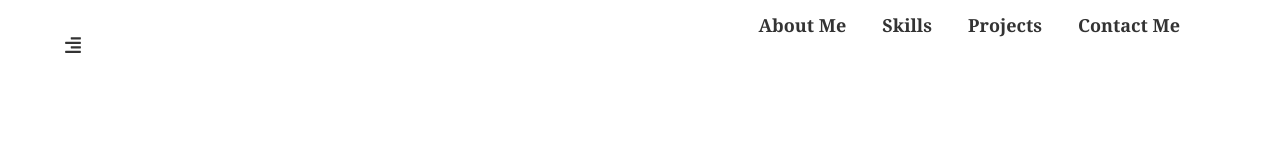
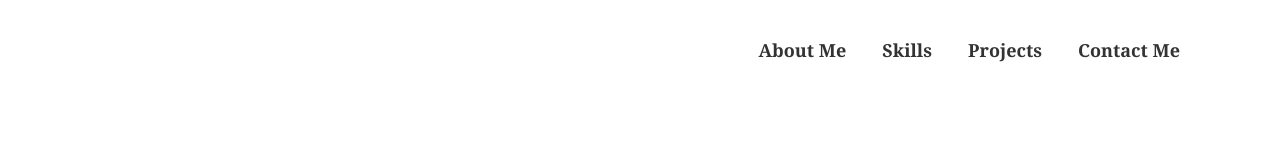
Before and after one commit to mmikita/portfolio, a Gatsby site: page / in a window 1280 px wide. Built offline with nearby package versions, Linux system fonts and the light colour scheme; Gatsby itself is replaced by a stand-in of ours.

Commit message:
no message

```diff
--- a/src/components/Navbar.js
+++ b/src/components/Navbar.js
@@ -7,9 +7,9 @@ const Navbar = () => {
         <nav className="navbar">
             <div className="nav-center">
                 <div className="nav-header">
-
-                    <button type="button" className="toggle-btn"></button>
-                    <FaAlignRight></FaAlignRight>
+                    <button type="button" className="toggle-btn">
+                    </button>
+                    <div  className="toggle-btn"><FaAlignRight></FaAlignRight></div>
                 </div>
                 <PageLinks styleClass="nav-links"></PageLinks>
             </div>
--- a/src/css/main.css
+++ b/src/css/main.css
@@ -18,8 +18,9 @@ a {
 
 .nav-center {
   width: 90vw;
-  max-width: 1170px;
+  max-width: 1570px;
   margin: 0 auto;
+  padding-top: 50px;
 }
 .nav-header {
   display: flex;
@@ -48,6 +49,7 @@ a {
 @media screen and (min-width: 768px) {
   .toggle-btn {
     display: none;
+    text-align: end;
   }
   .nav-links {
     display: flex;
@@ -55,6 +57,11 @@ a {
   }
   .nav-links li {
     margin-right: 2rem;
+    transition: 0.5s;
+
+  }
+  .nav-links li:hover {
+    transform: scale(1.3) rotate(10deg);
   }
   .nav-links a {
     text-transform: capitalize;
--- a/src/pages/index.js
+++ b/src/pages/index.js
@@ -9,7 +9,6 @@ import SEO from "../components/seo"
 const IndexPage = () => (
   <Layout>
     <SEO title="Home" />
-
     <Link to="/page-2/">Go to page 2</Link> <br />
     <Link to="/using-typescript/">Go to "Using TypeScript"</Link>
   </Layout>
```
